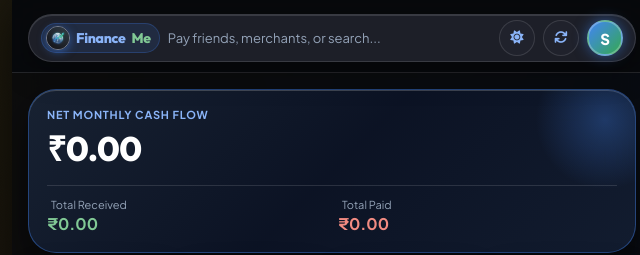
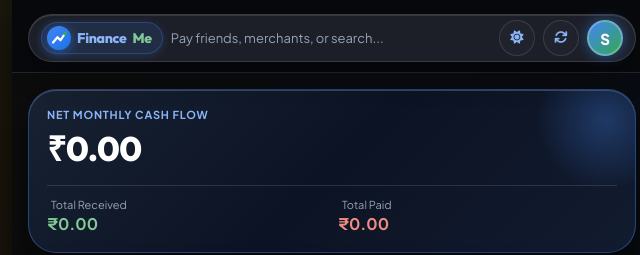
Before and after one commit to Shan-2005/Finance_Me, a website: page index.html in a window 1280 px wide. Shown: the top 255 px of the page, 308-948 px from the left. Drawn offline with nearby package versions, Linux system fonts and the light colour scheme; no server answers; some icons are missing.

Commit message:
Replace img tag with crisp vector inline SVG logo badge for 100% instant loading

```diff
--- a/index.html
+++ b/index.html
@@ -25,9 +25,19 @@
     <!-- GPAY HEADER BAR WITH SEARCH & PROFILE -->
     <header class="gpay-header">
       <div class="gpay-search-bar">
-        <!-- UNIQUE WEB APP BRAND LOGO BADGE -->
+        <!-- UNIQUE INLINE SVG WEB APP BRAND LOGO BADGE -->
         <div class="app-brand-badge">
-          <img src="logo.png" alt="Finance Me Logo" class="app-logo-img">
+          <svg class="app-logo-svg" viewBox="0 0 32 32" fill="none" xmlns="http://www.w3.org/2000/svg">
+            <rect width="32" height="32" rx="16" fill="url(#logo-grad)"/>
+            <path d="M8 22L14 15L18 19L24 10" stroke="white" stroke-width="3" stroke-linecap="round" stroke-linejoin="round"/>
+            <circle cx="24" cy="10" r="2.5" fill="#34A853"/>
+            <defs>
+              <linearGradient id="logo-grad" x1="0" y1="0" x2="32" y2="32" gradientUnits="userSpaceOnUse">
+                <stop stop-color="#4285F4"/>
+                <stop offset="1" stop-color="#1a73e8"/>
+              </linearGradient>
+            </defs>
+          </svg>
           <span class="logo-text-finance">Finance</span><span class="logo-text-me">Me</span>
         </div>
 
@@ -59,7 +69,10 @@
       <div class="pwa-install-banner" id="pwaInstallBanner" style="display: none;">
         <div class="pwa-content">
           <div class="pwa-icon">
-            <img src="logo.png" alt="Finance Me App Icon">
+            <svg viewBox="0 0 32 32" fill="none" xmlns="http://www.w3.org/2000/svg" style="width: 24px; height: 24px;">
+              <path d="M8 22L14 15L18 19L24 10" stroke="white" stroke-width="3" stroke-linecap="round" stroke-linejoin="round"/>
+              <circle cx="24" cy="10" r="2.5" fill="#34A853"/>
+            </svg>
           </div>
           <div class="pwa-text">
             <strong>Install Finance Me App</strong>
--- a/styles.css
+++ b/styles.css
@@ -216,7 +216,7 @@ body::before {
   backdrop-filter: blur(12px);
 }
 
-/* UNIQUE WEB APP LOGO EMBEDDED IN SEARCH BAR */
+/* UNIQUE WEB APP BRAND LOGO BADGE IN SEARCH BAR */
 .app-brand-badge {
   display: flex;
   align-items: center;
@@ -225,19 +225,18 @@ body::before {
   font-weight: 800;
   font-size: 14px;
   flex-shrink: 0;
-  background: rgba(66, 133, 244, 0.12);
-  border: 1px solid rgba(66, 133, 244, 0.25);
-  padding: 2px 8px 2px 4px;
+  background: rgba(66, 133, 244, 0.14);
+  border: 1px solid rgba(66, 133, 244, 0.3);
+  padding: 3px 10px 3px 5px;
   border-radius: 20px;
+  box-shadow: 0 2px 10px rgba(66, 133, 244, 0.2);
 }
 
-.app-logo-img {
+.app-logo-svg {
   width: 24px;
   height: 24px;
-  border-radius: 50%;
-  object-fit: cover;
-  box-shadow: 0 2px 8px rgba(66, 133, 244, 0.5);
-  border: 1px solid rgba(255, 255, 255, 0.4);
+  flex-shrink: 0;
+  filter: drop-shadow(0 2px 6px rgba(66, 133, 244, 0.5));
 }
 
 .logo-text-finance {
@@ -339,7 +338,6 @@ body::before {
   box-shadow: 0 4px 12px rgba(66, 133, 244, 0.4);
   overflow: hidden;
 }
-.pwa-icon img { width: 100%; height: 100%; object-fit: cover; }
 .pwa-text { display: flex; flex-direction: column; }
 .pwa-text strong { font-size: 12px; color: var(--text-main); }
 .pwa-text span { font-size: 10px; color: var(--text-muted); }
```
